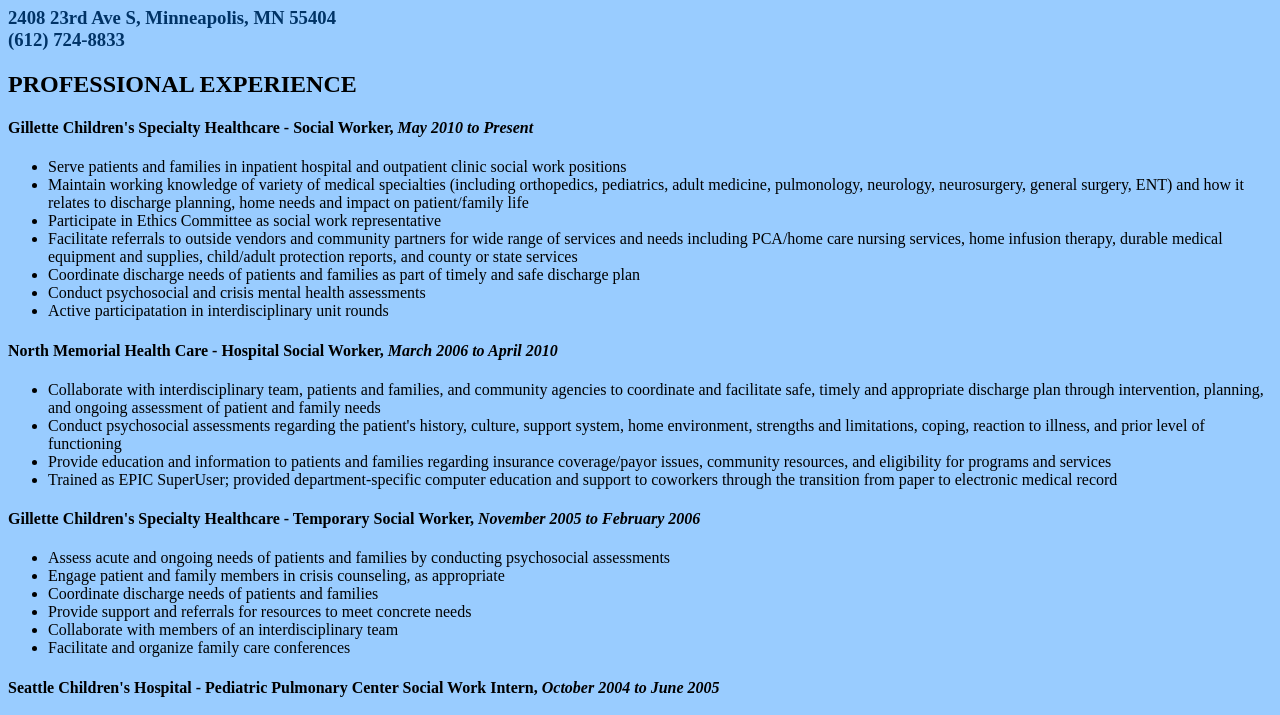
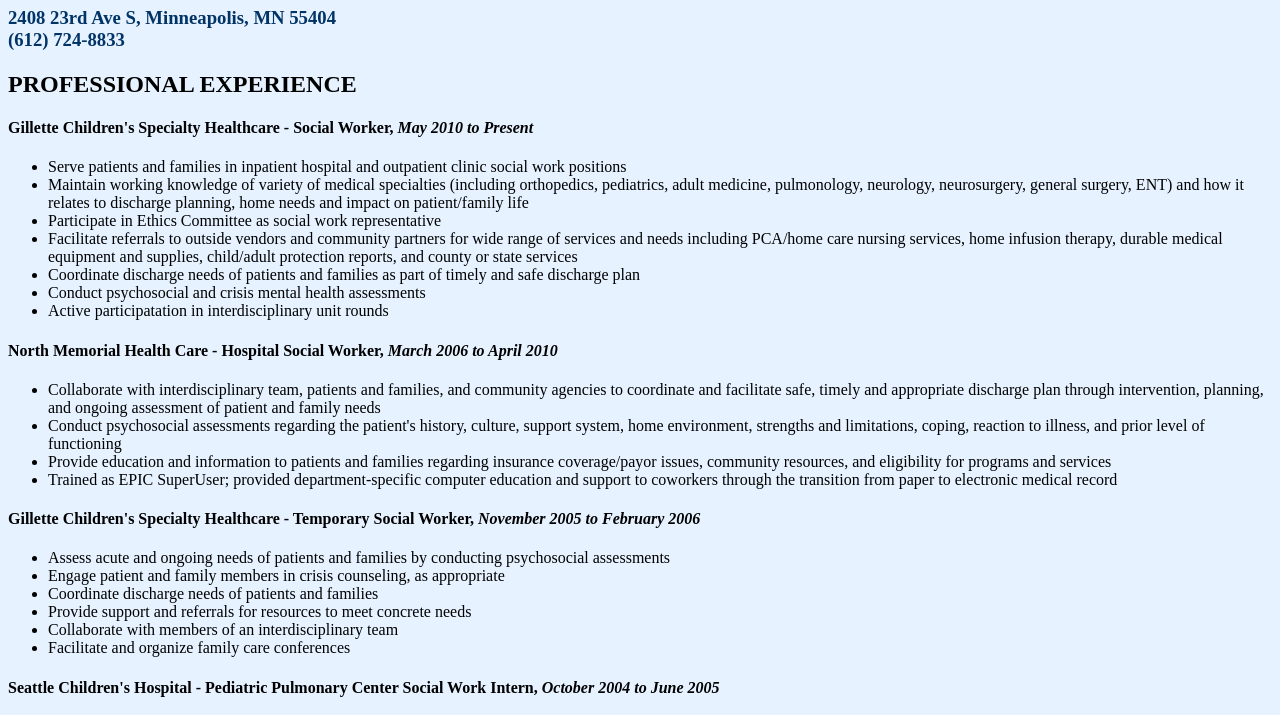
Before and after one commit to neotamoe/neotamoe.github.resume, a plain HTML site: page index.html in a window 1280 px wide. Shown: the part 73-788 px from the top of the page. Drawn offline with Linux system fonts and the light colour scheme.

Commit message:
change bkgd color

```diff
--- a/main.css
+++ b/main.css
@@ -1,5 +1,5 @@
 body {
-  background-color:#99ccff;
+  background-color:#e6f2ff;
 }
 
 .demographics {
```
